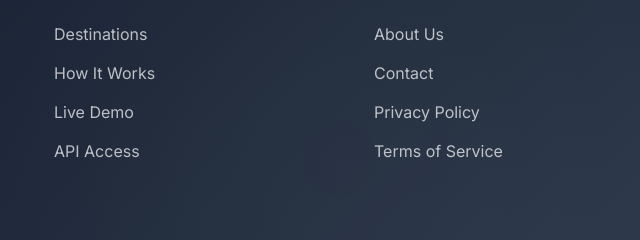
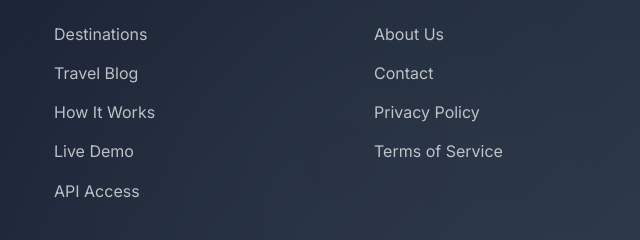
Before and after one commit to Shriii19/Exploora, a plain HTML site: page blog.html in a window 1280 px wide. Shown: the part 4827-5067 px from the top of the page, 290-930 px from the left. Drawn offline with Linux system fonts and the light colour scheme.

Commit message:
Add Travel Blog link

```diff
--- a/components/footer.html
+++ b/components/footer.html
@@ -26,6 +26,7 @@
                 <h4>Platform</h4>
                 <ul class="footer-links">
                     <li><a href="destinations.html">Destinations</a></li>
+                    <li><a href="blog.html">Travel Blog</a></li>
                     <li><a href="about.html">How It Works</a></li>
                     <li><a href="index.html#search-demo">Live Demo</a></li>
                     <li><a href="contact.html">API Access</a></li>
```
